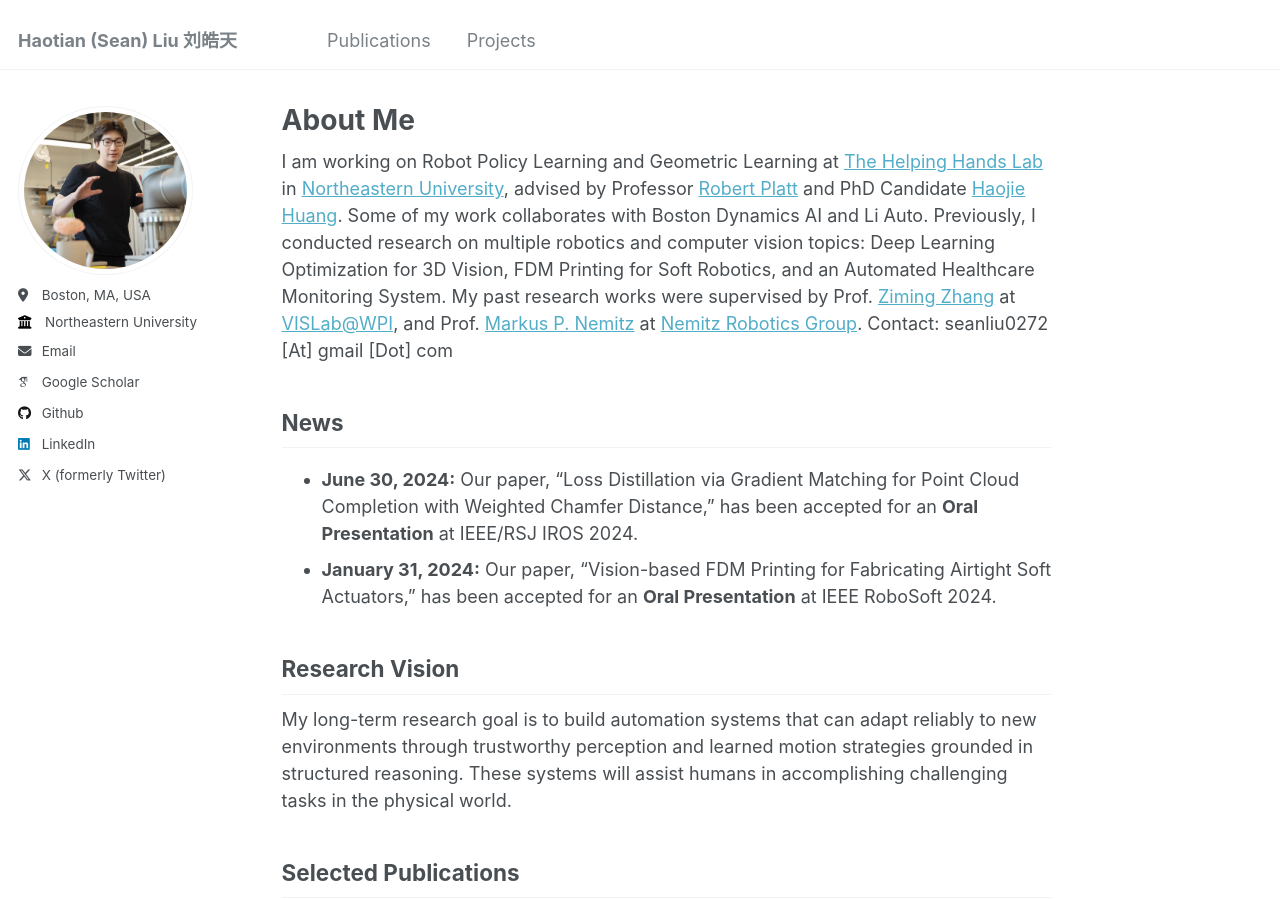
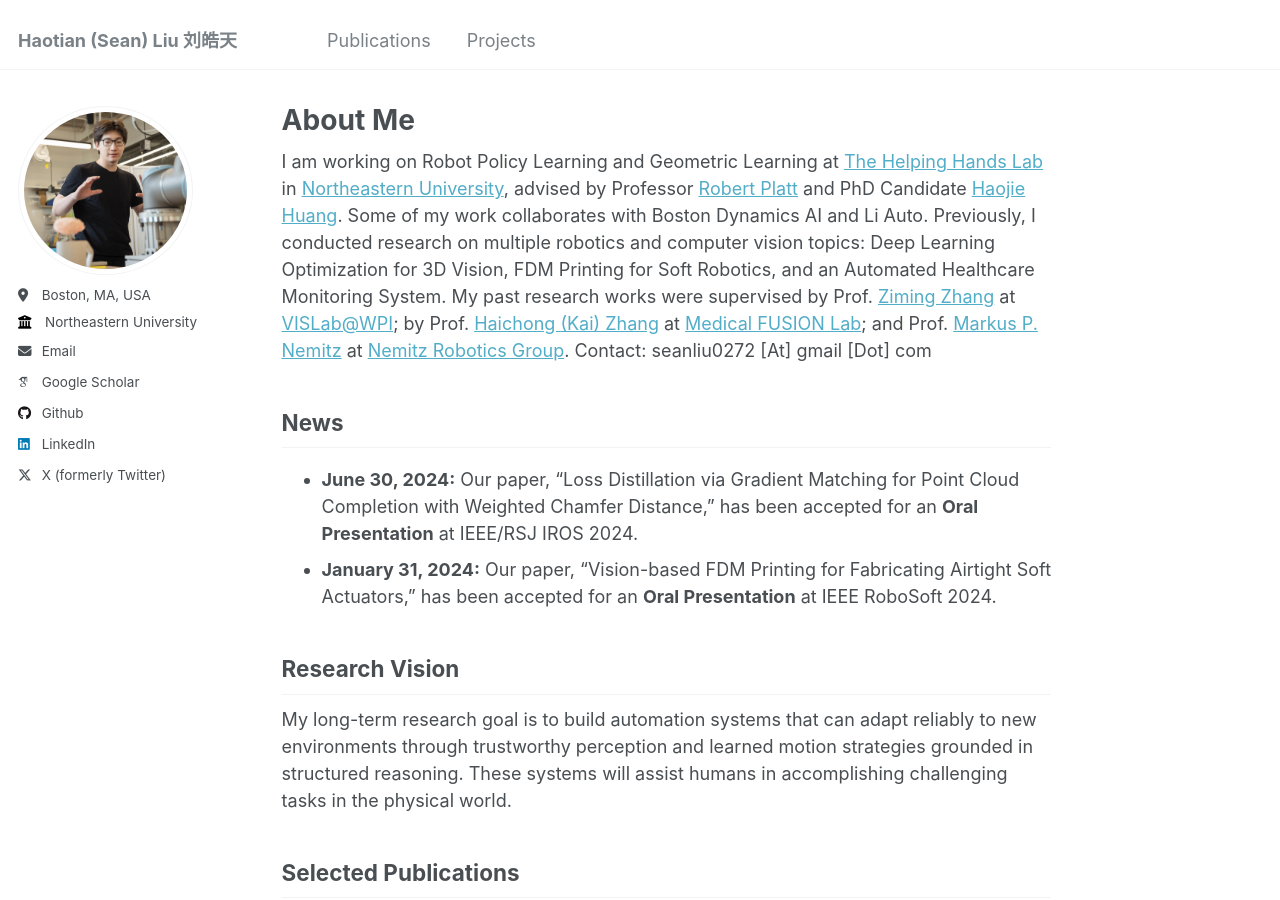
Before and after one commit to seanliu7081/seanliu7081.github.io, a Jekyll site: the page built from _pages/about.md, in a window 1280 px wide and 900 px high. Built offline with Jekyll 4.4.1, drawn with Linux system fonts in a browser that asks for light colours; some web fonts are replaced.

Commit message:
lab website

```diff
--- a/_pages/about.md
+++ b/_pages/about.md
@@ -7,7 +7,7 @@
   - /about.html
 ---
 
-I am working on Robot Policy Learning and Geometric Learning at [The Helping Hands Lab](https://www2.ccs.neu.edu/research/helpinghands/) in [Northeastern University](https://www.northeastern.edu/), advised by Professor [Robert Platt](https://www.khoury.northeastern.edu/people/robert-platt/) and PhD Candidate [Haojie Huang](https://haojhuang.github.io/). Some of my work collaborates with Boston Dynamics AI and Li Auto. Previously, I conducted research on multiple robotics and computer vision topics: Deep Learning Optimization for 3D Vision, FDM Printing for Soft Robotics, and an Automated Healthcare Monitoring System. My past research works were supervised by Prof. [Ziming Zhang](https://www.wpi.edu/people/faculty/zzhang15) at [VISLab@WPI](https://zhang-vislab.github.io/), and Prof. [Markus P. Nemitz](https://engineering.tufts.edu/me/people/faculty/markus-nemitz) at [Nemitz Robotics Group](https://sites.tufts.edu/nemitz/). Contact: seanliu0272 [At] gmail [Dot] com
+I am working on Robot Policy Learning and Geometric Learning at [The Helping Hands Lab](https://www2.ccs.neu.edu/research/helpinghands/) in [Northeastern University](https://www.northeastern.edu/), advised by Professor [Robert Platt](https://www.khoury.northeastern.edu/people/robert-platt/) and PhD Candidate [Haojie Huang](https://haojhuang.github.io/). Some of my work collaborates with Boston Dynamics AI and Li Auto. Previously, I conducted research on multiple robotics and computer vision topics: Deep Learning Optimization for 3D Vision, FDM Printing for Soft Robotics, and an Automated Healthcare Monitoring System. My past research works were supervised by Prof. [Ziming Zhang](https://www.wpi.edu/people/faculty/zzhang15) at [VISLab@WPI](https://zhang-vislab.github.io/); by Prof. [Haichong (Kai) Zhang](https://www.wpi.edu/people/faculty/hzhang10) at [Medical FUSION Lab](https://wp.wpi.edu/medicalfusionlab/); and Prof. [Markus P. Nemitz](https://engineering.tufts.edu/me/people/faculty/markus-nemitz) at [Nemitz Robotics Group](https://sites.tufts.edu/nemitz/). Contact: seanliu0272 [At] gmail [Dot] com
 
 ## News
 
```
